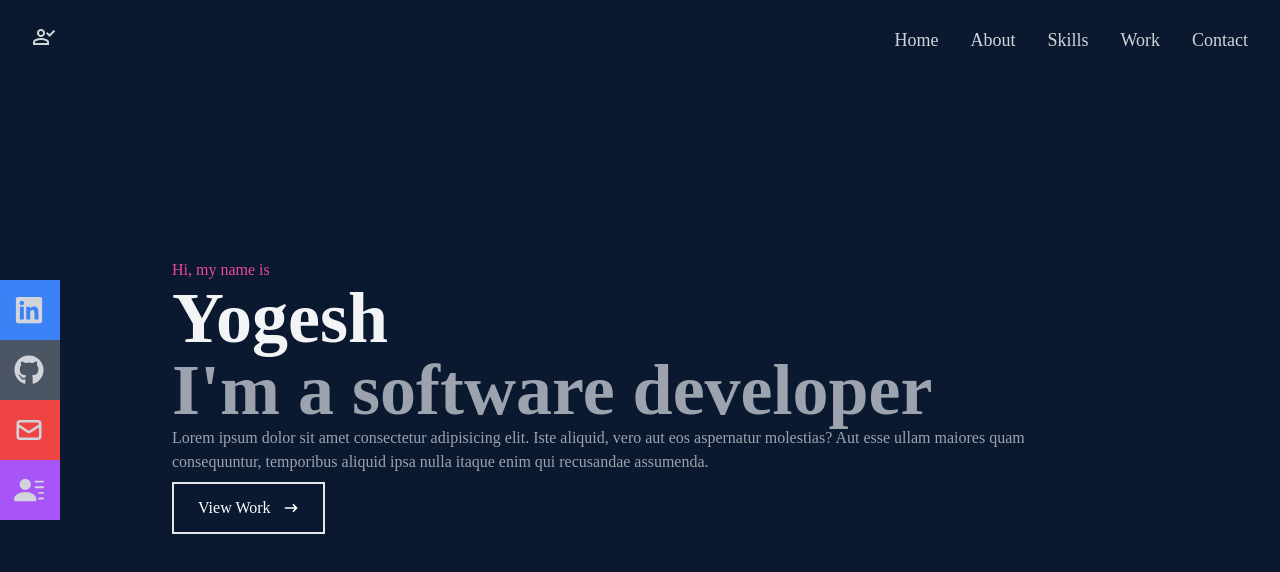
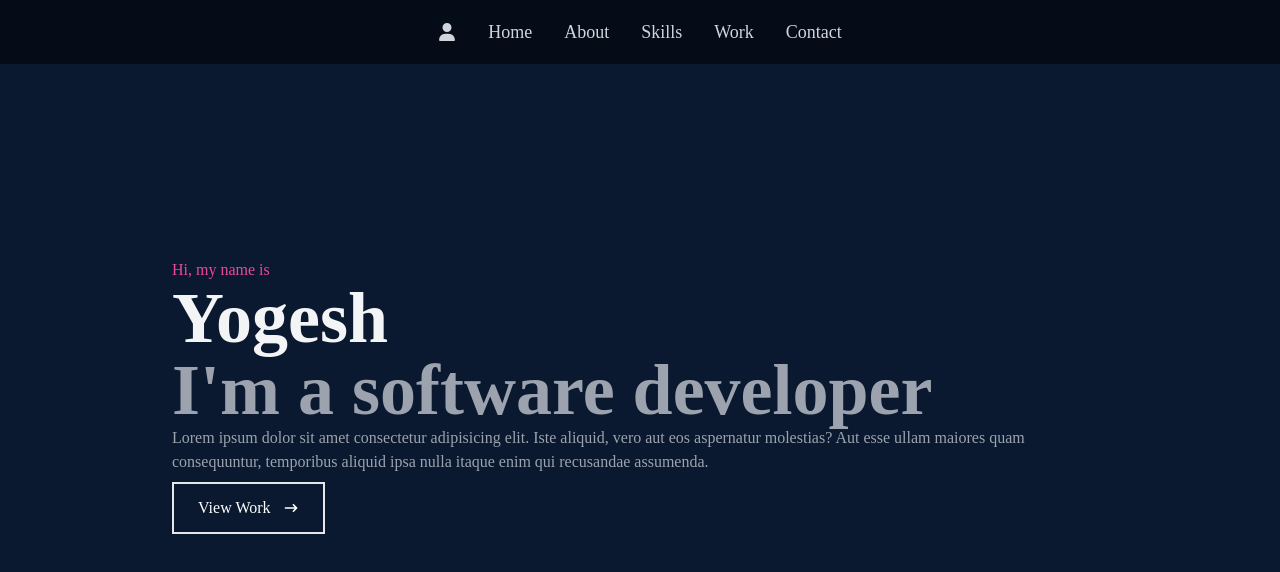
Before and after one commit to yogesh-ch-ss/PortfolioWebsite, a React (Create React App) app in the folder portfolio/: page / in a window 1280 px wide. Shown: the top 572 px of the page. Built offline with nearby package versions, Linux system fonts and the light colour scheme; the HTML template or start-up script is replaced by a standard one.

Commit message:
navbar layout change

```diff
--- a/portfolio/public/index.html
+++ b/portfolio/public/index.html
@@ -10,10 +10,7 @@
       content="Web site created using create-react-app"
     />
     <link rel="apple-touch-icon" href="%PUBLIC_URL%/logo192.png" />
-    <link
-      rel="stylesheet"
-      href="https://fonts.googleapis.com/css2?family=Material+Symbols+Outlined:opsz,wght,FILL,GRAD@48,400,1,0"
-    />
+
     <!--
       manifest.json provides metadata used when your web app is installed on a
       user's mobile device or desktop. See https://developers.google.com/web/fundamentals/web-app-manifest/
--- a/portfolio/src/components/Navbar.jsx
+++ b/portfolio/src/components/Navbar.jsx
@@ -1,5 +1,11 @@
 import React, { useState } from "react";
-import { FaBars, FaCircleXmark , FaGithub, FaLinkedin } from "react-icons/fa6";
+import {
+  FaUser,
+  FaBars,
+  FaCircleXmark,
+  FaGithub,
+  FaLinkedin,
+} from "react-icons/fa6";
 import { HiOutlineMail } from "react-icons/hi";
 import { BsFillPersonLinesFill } from "react-icons/bs";
 
@@ -10,9 +16,11 @@ const Navbar = () => {
   const handleClick = () => setNav(!nav);
 
   return (
-    <div className="fixed w-full h-[80px] flex justify-between items-center px-4 bg-[#0a192f] text-gray-300">
-      <div className="px-4">
-        <span class="material-symbols-outlined">person_check</span>
+    <div className="fixed w-full h-16 flex justify-between md:justify-center items-center px-4 bg-black bg-opacity-50 backdrop-blur-md text-gray-300">
+      <div className="text-lg px-4 cursor-pointer">
+        <Link to="home" smooth={true} duration={500}>
+          <FaUser />
+        </Link>
       </div>
 
       {/* menu */}
@@ -48,7 +56,7 @@ const Navbar = () => {
 
       {/* hamburger menu */}
       <div onClick={handleClick} className="md:hidden z-10 text-2xl">
-        {!nav ? <FaBars /> : <FaCircleXmark  />}
+        {!nav ? <FaBars /> : <FaCircleXmark />}
       </div>
 
       {/* mobile menu */}
@@ -57,7 +65,7 @@ const Navbar = () => {
         className={
           !nav
             ? "hidden"
-            : "absolute top-0 left-0 w-full h-screen bg-[#0a192f] flex flex-col justify-center items-center"
+            : "absolute top-0 left-0 w-full h-screen bg-black bg-opacity-90 backdrop-blur-md flex flex-col justify-center items-center"
         }
       >
         <li className="py-6 text-4xl">
@@ -88,7 +96,7 @@ const Navbar = () => {
       </ul>
 
       {/* socials */}
-      <div className="hidden lg:flex fixed flex-col top-[35%] left-0">
+      {/* <div className="hidden lg:flex fixed flex-col top-[50%] left-0">
         <ul>
           <li className="w-[160px] h-[60px] flex justify-between items-center ml-[-100px] hover:ml-[-10px] duration-300 bg-blue-500">
             <a
@@ -123,7 +131,7 @@ const Navbar = () => {
             </a>
           </li>
         </ul>
-      </div>
+      </div> */}
     </div>
   );
 };
```
